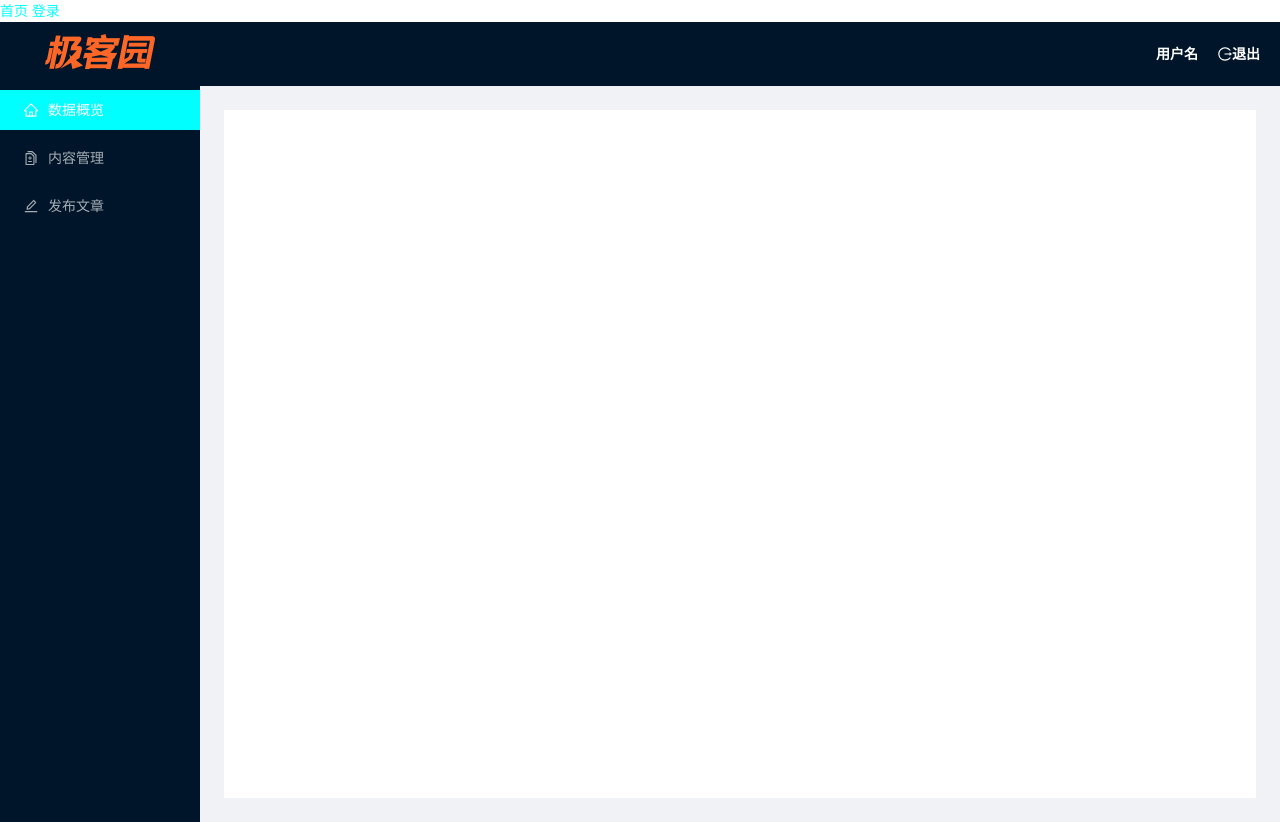
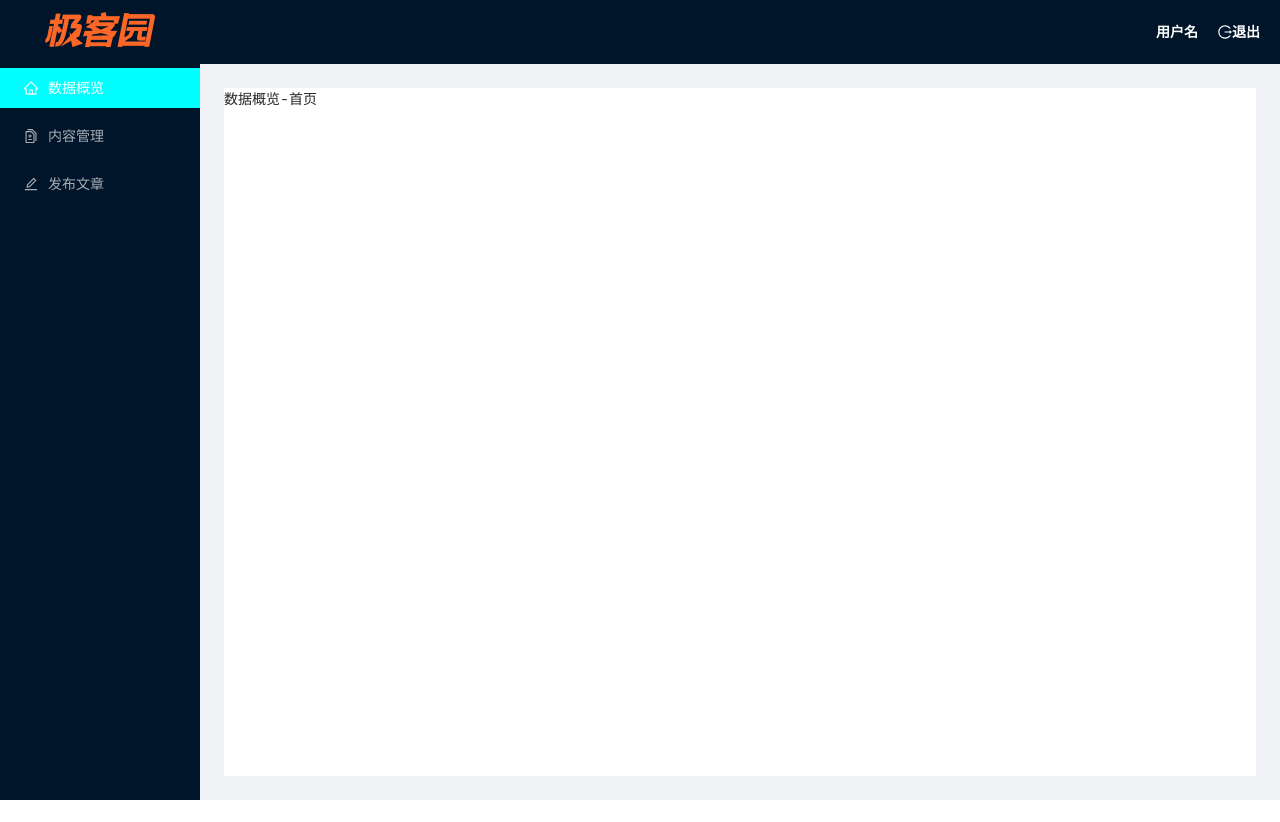
Before and after one commit to hai-an/Jikeyuan, a React (Create React App) app: page /home in a window 1280 px wide. After the commit the page ends 800 px from the top, so only its background shows below. Built offline with nearby package versions, Linux system fonts and the light colour scheme.

Commit message:
首页-退出功能

```diff
--- a/src/App.js
+++ b/src/App.js
@@ -9,28 +9,14 @@
  $ *Copyright (c) 2023 by ${git_name_email}, All Rights Reserved.
  */
 
-
-import { HashRouter as Router, Route, Routes, Link } from 'react-router-dom'
-import Home from './pages/Layout'
-import Login from './pages/Login'
-import NotFound from './pages/NotFound'
-
+import { Outlet } from 'react-router-dom'
 function App() {
-  return (
-    <Router>
-      <div className="App">
-        <Link to="/"> 首页 </Link>
-        <Link to="/login"> 登录 </Link>
-        {/* 配置路由规则 */}
-        <Routes>
-          <Route path="/" element={<Home />}></Route>
-          <Route path="/login" element={<Login />}></Route>
-          {/* 404页面 */}
-          <Route path="*" element={<NotFound />}></Route>
-        </Routes>
-      </div>
-    </Router>
-  )
+    return (
+        <div className="App">
+            {/* 显示路由页面 */}
+            <Outlet></Outlet>
+        </div>
+    )
 }
 
 export default App
--- a/src/index.js
+++ b/src/index.js
@@ -1,18 +1,39 @@
-/**
- $ *Author: hai_an 1207783846@qq.com
- $ *Date: 2023-06-09 16:39:41
- $ *LastEditors: hai_an 1207783846@qq.com
- $ *LastEditTime: 2023-06-09 20:32:55
- $ *FilePath: \jikeyuan-pc\src\index.js
- $ *Description:
- $ *
- $ *Copyright (c) 2023 by ${git_name_email}, All Rights Reserved.
- */
 import React from 'react'
 import ReactDOM from 'react-dom/client'
+import { BrowserRouter as Router, Routes, Route, Navigate } from 'react-router-dom'
+// 路由组件
+import App from './App'
+import Layout from './pages/Layout'
+import Login from './pages/Login'
+import NotFound from './pages/NotFound'
+
+// 导入子 路由组件
+import Home from './pages/Home'
+import ArticleList from './pages/ArticleList'
+import ArticlePublish from './pages/ArticlePublish'
+
+// 样式
 import './index.less'
-import App from './App'
 
-// const root = ReactDOM.createRoot(document.getElementById('root'))
-// root.render(<App />)
-ReactDOM.createRoot(document.getElementById('root')).render(<App />)
+const root = ReactDOM.createRoot(document.getElementById('root'))
+root.render(
+    <Router>
+        <Routes>
+            <Route path="/" element={<App />}>
+                {/**这里重定向到home页面 */}
+                <Route path="/" element={<Navigate to="home" />}></Route>
+
+                <Route path="home" element={<Layout />}>
+                    <Route exact path="/home" element={<Home />} />
+                    <Route path="article" element={<ArticleList />} />
+                    <Route path="publish" element={<ArticlePublish />} />
+                </Route>
+
+                <Route path="login" element={<Login />}></Route>
+                {/* 404页面 */}
+                <Route path="*" element={<NotFound />}></Route>
+            </Route>
+        </Routes>
+    </Router>
+)
+// ReactDOM.createRoot(document.getElementById('root')).render(<App />)
--- /dev/null
+++ b/src/pages/ArticleList/index.js
@@ -0,0 +1,7 @@
+import React, { Component } from 'react'
+
+export default class AritcleList extends Component {
+    render() {
+        return <div>文章列表组件</div>
+    }
+}
--- /dev/null
+++ b/src/pages/ArticlePublish/index.js
@@ -0,0 +1,17 @@
+/*
+ * @Author: hai_an 1207783846@qq.com
+ * @Date: 2023-06-14 18:38:00
+ * @LastEditors: hai_an 1207783846@qq.com
+ * @LastEditTime: 2023-06-14 18:39:31
+ * @FilePath: \jikeyuan-pc\src\pages\ArticlePublish\index.js
+ * @Description:
+ *
+ * Copyright (c) 2023 by ${git_name_email}, All Rights Reserved.
+ */
+import React, { Component } from 'react'
+
+export default class ArticlePublic extends Component {
+    render() {
+        return <div>文章发布组件</div>
+    }
+}
--- /dev/null
+++ b/src/pages/Home/index.js
@@ -0,0 +1,7 @@
+import React, { Component } from 'react'
+
+export default class Home extends Component {
+    render() {
+        return <div>数据概览-首页</div>
+    }
+}
--- a/src/pages/NotFound/index.js
+++ b/src/pages/NotFound/index.js
@@ -1,3 +1,13 @@
+/*
+ * @Author: hai_an 1207783846@qq.com
+ * @Date: 2023-06-09 17:39:51
+ * @LastEditors: hai_an 1207783846@qq.com
+ * @LastEditTime: 2023-06-14 21:52:22
+ * @FilePath: \jikeyuan-pc\src\pages\NotFound\index.js
+ * @Description:
+ *
+ * Copyright (c) 2023 by ${git_name_email}, All Rights Reserved.
+ */
 /**
  $ *Author: hai_an 1207783846@qq.com
  $ *Date: 2023-06-09 17:39:51
@@ -17,7 +27,7 @@ export default class NOtFound extends Component {
                 <h2>404 页面</h2>
                 <h4>您搜索的页面不存在!</h4>
                 <h5>
-          <a href="/home">点击去往首页</a>
+                    <a href="/">点击去往首页</a>
                 </h5>
             </div>
         )
```
Lines whose indentation alone changed are shown as unchanged.
